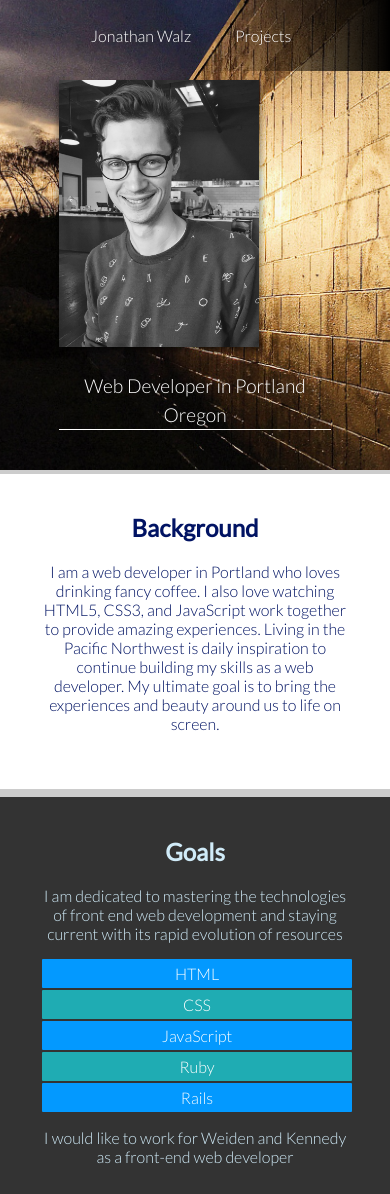
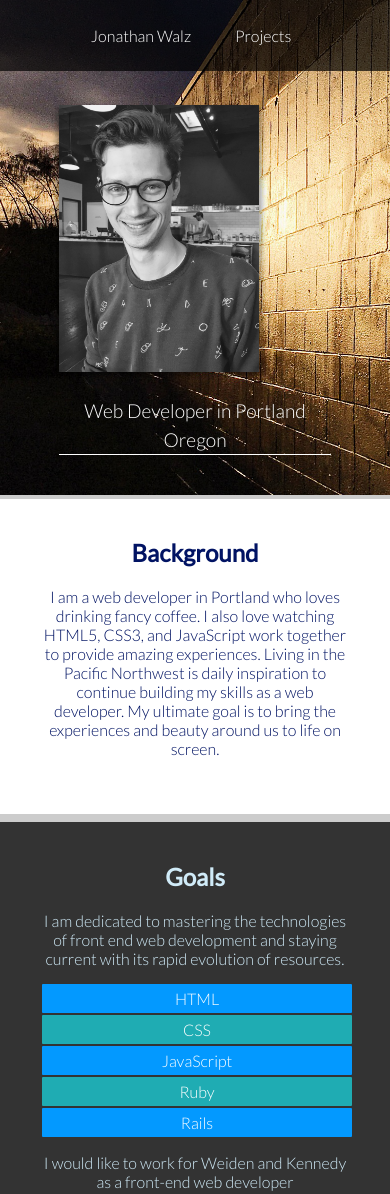
Before and after one commit to jonwalz/treehouse_portfolio, a website: page index.html in a window 390 px wide. Shown: the top 1194 px of the page. Drawn offline with Linux system fonts and the light colour scheme.

Commit message:
Changed header color

```diff
--- a/index.html
+++ b/index.html
@@ -42,7 +42,7 @@
 
     <div class="card">
         <h2>Goals</h2>
-        <p>I am dedicated to mastering the technologies of front end web development and staying current with its rapid evolution of resources</p>
+        <p>I am dedicated to mastering the technologies of front end web development and staying current with its rapid evolution of resources.</p>
         <ul class="skills">
             <li>HTML</li>
             <li>CSS</li>
--- a/styles.css
+++ b/styles.css
@@ -29,8 +29,7 @@ a:hover {
 
 .main-nav {
     width: 100%;
-    background: rgba(0,0,0,0);
-    background: linear-gradient(to left, black, rgba(0,0,0,0) 45%);
+    background: rgba(0,0,0,0.7);
     /*border-bottom: 1px solid black;*/
     min-height: 30px;
     padding: 10px;
@@ -79,7 +78,7 @@ a:hover {
 .flex-head {
     width: 80%;
     max-width: 1200px;
-    margin: 0 auto;
+    margin: 25PX auto 0;
 }
 .flex-head-sky {
     max-width: 80%;
@@ -295,5 +294,8 @@ a.social:hover {
 }
 
 @media screen and (max-width: 720px) {
+    .flex-head .head-name {
+        align-items: centerw;
 
+    }
 }
```
